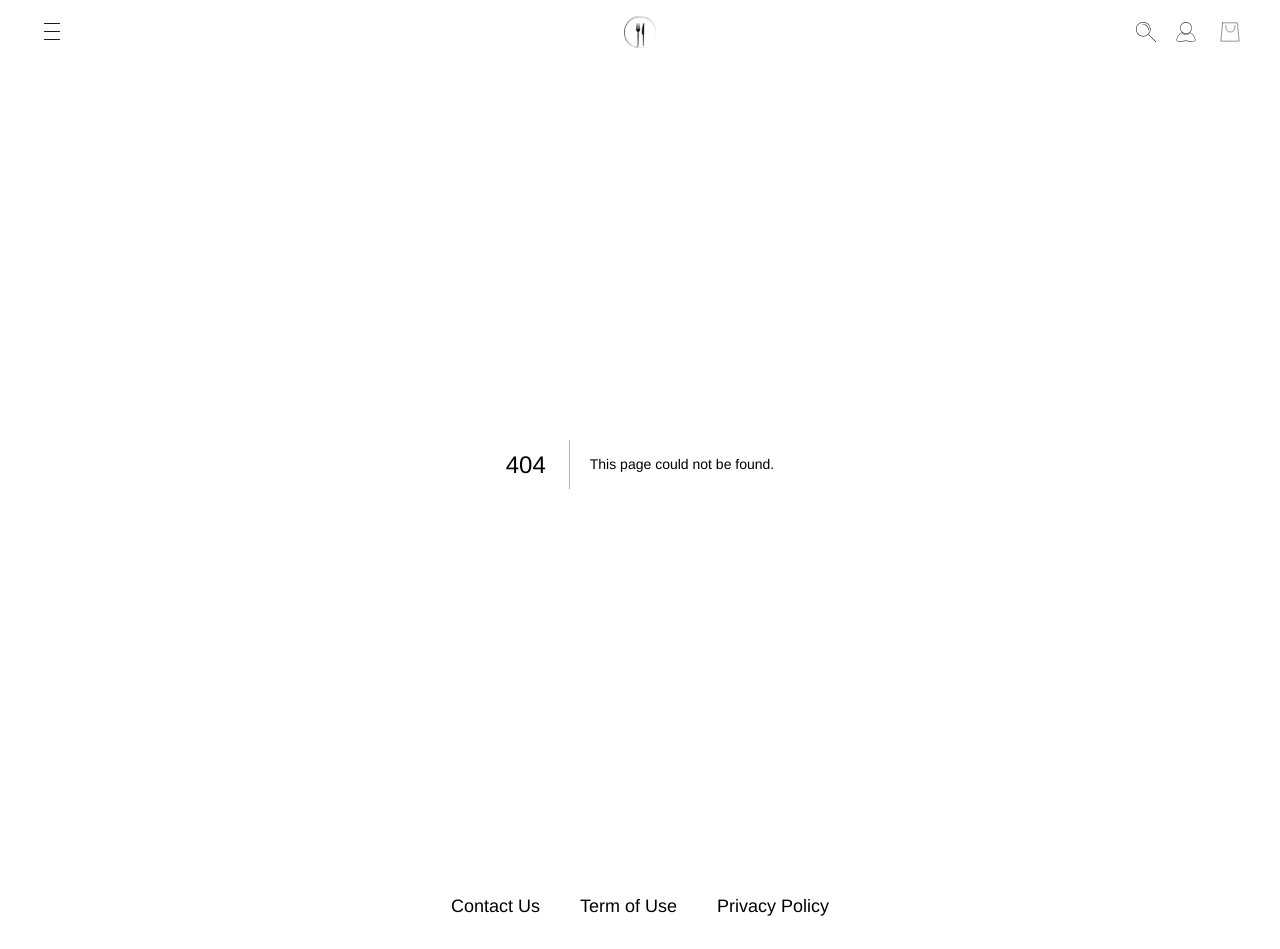
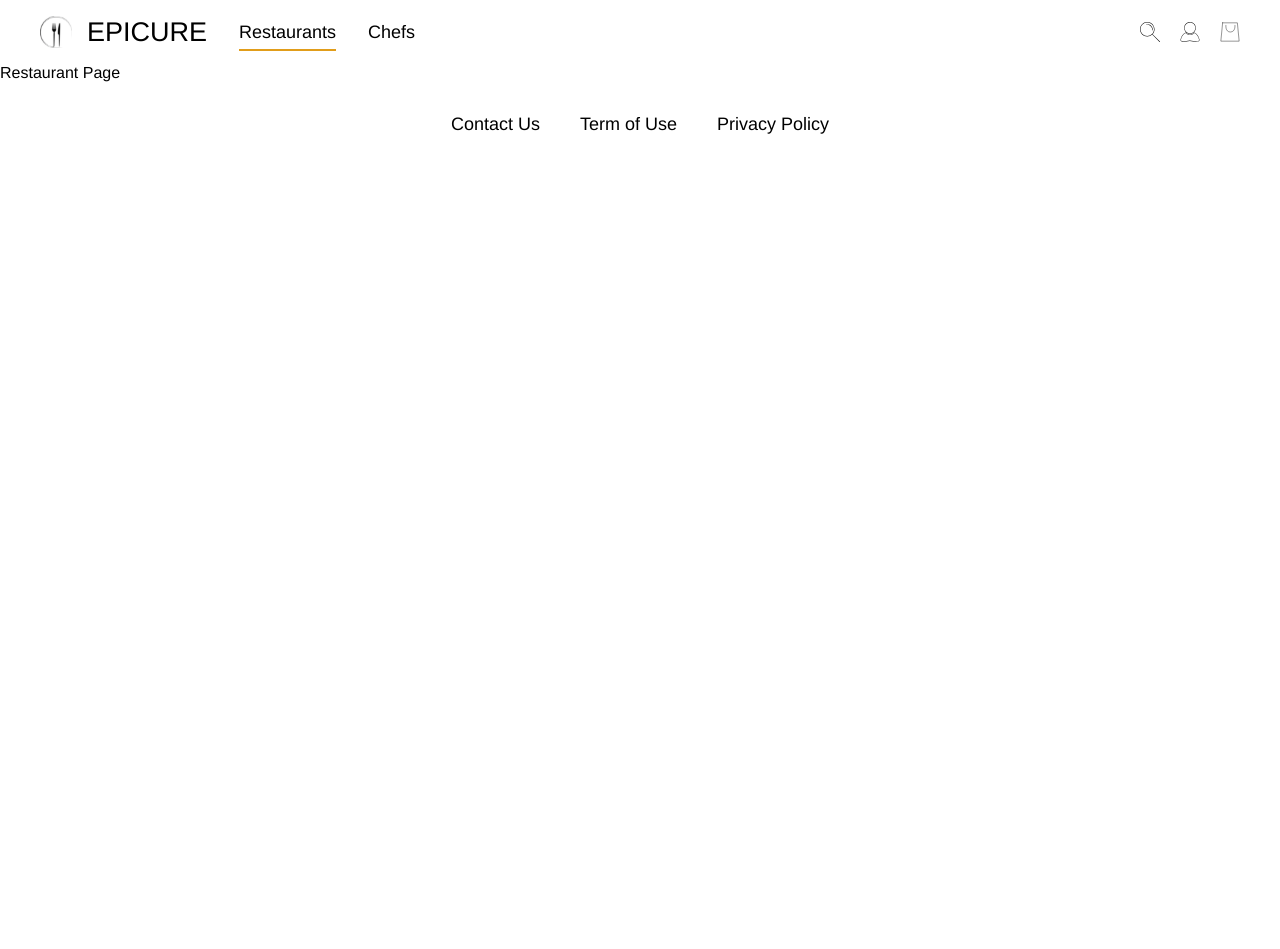
Before and after one commit to n-shahaf/epicure, a Next.js app: page /restaurants in a window 1280 px wide. Before the commit this address had no page. After the commit the page ends 800 px from the top, so only its background shows below. Built offline with nearby package versions, Linux system fonts and the light colour scheme.

Commit message:
Header Search modal

```diff
--- /dev/null
+++ b/src/app/chefs/page.tsx
@@ -0,0 +1,6 @@
+const ChefPage = () => {
+    return (
+        <div>Chef Page</div>
+    )
+}
+export default ChefPage
--- /dev/null
+++ b/src/app/restaurants/page.tsx
@@ -0,0 +1,6 @@
+const RestaurantPage = () => {
+    return (
+        <div>Restaurant Page</div>
+    )
+}
+export default RestaurantPage
--- a/src/components/Header/Header.module.scss
+++ b/src/components/Header/Header.module.scss
@@ -1,4 +1,5 @@
 .header {
+    position: relative;
     height: 46px;
     display: flex;
     align-items: center;
--- a/src/components/Header/Header.tsx
+++ b/src/components/Header/Header.tsx
@@ -3,15 +3,19 @@ import styles from '@/components/Header/Header.module.scss'
 import { useCallback, useState } from 'react'
 import NavBar from '@/components/Header/NavBar'
 import MobileNav from '@/components/Header/MobileNav'
+import SearchModal from '@/components/SearchModal/SearchModal'
 
 const Header = () => {
     const [isMenuOpen, setIsMenuOpen] = useState(false)
     const toggleMenu = useCallback((state: boolean) => setIsMenuOpen(state), [])
+    const [isSearchOpen, setIsSearchOpen] = useState(false)
 
     return (
         <header className={styles.header}>
-            <NavBar openMenu={() => toggleMenu(true)} />
+            <NavBar openMenu={() => toggleMenu(true)} setIsSearchOpen={setIsSearchOpen} />
             <MobileNav isMenuOpen={isMenuOpen} closeMenu={() => toggleMenu(false)} />
+            <SearchModal isOpen={isSearchOpen} setIsOpen={setIsSearchOpen} />
+
         </header>
     )
 }
--- a/src/components/Header/MobileNav.tsx
+++ b/src/components/Header/MobileNav.tsx
@@ -3,6 +3,7 @@ import clsx from 'clsx'
 import Link from 'next/link'
 import CloseIcon from '@/assets/icons/CloseIcon.svg'
 import TEXT from '@/constants/text.constant'
+import Footer from '../Footer/Footer'
 
 type MobileNavProps = {
     isMenuOpen: boolean
@@ -26,6 +27,7 @@ const MobileNav = ({ isMenuOpen, closeMenu }: MobileNavProps) => {
                     </li>
                 ))}
             </ul>
+            <Footer />
         </nav>
     )
 }
--- a/src/components/Header/NavBar.module.scss
+++ b/src/components/Header/NavBar.module.scss
@@ -8,17 +8,47 @@
         cursor: pointer;
     }
 
+    .btn {
+        display: flex;
+        justify-content: center;
+        align-items: center;
+        border: none;
+        background: none;
+    }
+
+    .menuButton {
+        order: 0;
+
         .menuIcon {
             width: 24px;
             height: 24px;
             margin-right: 80px;
         }
+    }
 
+    .logoGroup {
+        display: flex;
+        align-items: center;
+        gap: 32px;
+
+        .logoButton {
+            order: 0;
 
             .logoIcon {
                 width: 32px;
                 height: 32px;
+            }
 
+            span {
+                display: none;
+            }
+        }
+
+        a {
+            display: none;
+            font-size: 18px;
+            font-weight: 200;
+        }
     }
 
     .iconGroup {
@@ -33,3 +63,51 @@
     }
 
 }
+
+.active {
+    box-shadow: inset 0 -2px 0 var(--clr-secondary-dark);
+    padding-block: 8px;
+}
+
+@media (min-width: 768px) {
+    .navbar {
+
+        .menuButton {
+            display: none;
+        }
+
+        .logoGroup {
+            .logoButton {
+                order: 0;
+
+                .logoIcon {
+                    width: 32px;
+                    height: 32px;
+                }
+
+                span {
+                    display: inline-block;
+                }
+            }
+
+            a {
+                display: inline-block;
+            }
+        }
+
+        .logoButton {
+            display: flex;
+            gap: 15px;
+            font-size: 27px;
+            font-weight: 200;
+
+            .logoIcon {}
+
+            span {
+                color: black;
+                display: none;
+                display: inline-block;
+            }
+        }
+    }
+}
--- a/src/components/Header/NavBar.tsx
+++ b/src/components/Header/NavBar.tsx
@@ -5,35 +5,55 @@ import SearchIcon from '@/assets/icons/SearchIcon.svg'
 import UserIcon from '@/assets/icons/UserIcon.svg'
 import BagIcon from '@/assets/icons/BagIcon.svg'
 import Logo from '@/assets/icons/Logo.svg'
-import { useRouter } from 'next/navigation'
+import { usePathname, useRouter } from 'next/navigation'
 import clsx from 'clsx'
+import Link from 'next/link'
+import TEXT from '@/constants/text.constant'
 
 type NavBarProps = {
     openMenu: () => void
+    setIsSearchOpen: (isOpen: boolean) => void
 }
 
-const NavBar = ({ openMenu }: NavBarProps) => {
+const NavBar = ({ openMenu, setIsSearchOpen }: NavBarProps) => {
     const router = useRouter()
+    const pathname = usePathname()
+
     return (
-        <nav className={styles.navbar}>
-            <button className='icon-button-wrapper' onClick={openMenu} >
+        <>
+            <nav className={clsx(styles.navbar)}>
+
+                <button className={clsx(styles.btn, styles.menuButton)} onClick={openMenu} >
                     <HamburgerIcon className={styles.menuIcon} />
                 </button>
-            <button className={'icon-button-wrapper'} onClick={() => router.push('/')} >
+
+                <div className={styles.logoGroup}>
+                    <button className={clsx(styles.btn, styles.logoButton)} onClick={() => router.push('/')} >
                         <Logo className={styles.logoIcon} />
+                        <span>{TEXT.HEADER.logoText}</span>
                     </button>
+                    {TEXT.HEADER.links.map((link) => (
+                        <Link key={link.name} href={link.path} className={clsx({ [styles.active]: pathname === link.path })}>
+                            {link.name}
+                        </Link>
+                    ))}
+                </div>
+
                 <div className={styles.iconGroup}>
-                <button className='icon-button-wrapper'>
+                    <button className={clsx(styles.btn, styles.searchButton)} onClick={() => setIsSearchOpen(true)}>
                         <SearchIcon />
                     </button>
-                <button className='icon-button-wrapper'>
-                    <UserIcon />Í
+
+                    <button className={clsx(styles.btn, styles.userButton)}>
+                        <UserIcon />
                     </button>
-                <button className='icon-button-wrapper'>
+
+                    <button className={clsx(styles.btn, styles.bagButton)}>
                         <BagIcon />
                     </button>
                 </div>
             </nav>
+        </>
     )
 }
 export default NavBar
--- /dev/null
+++ b/src/components/SearchModal/SearchModal.module.scss
@@ -0,0 +1,71 @@
+.modal {
+    display: none;
+    position: absolute;
+    z-index: 10;
+    top: 0;
+    left: 0;
+    width: 100%;
+    height: 400px;
+    padding: 11px 20px;
+    flex-direction: column;
+    align-items: center;
+    gap: 37px;
+    background-color: white;
+
+
+    &.open {
+        display: flex;
+    }
+
+    .heading {
+        width: 100%;
+        display: flex;
+        justify-content: flex-start;
+        align-items: center;
+
+
+        button {
+            width: 24px;
+            height: 24px;
+            justify-self: flex-start;
+            cursor: pointer;
+        }
+
+        h2 {
+            width: 100%;
+            text-align: center;
+            font-size: 18px;
+            font-weight: 200;
+        }
+    }
+
+    .inputWrapper {
+        position: relative;
+
+        input {
+            text-align: center;
+            width: 315px;
+            height: 30px;
+            padding-inline: 20px;
+            border-radius: 4px;
+            border: 1px solid #ccc;
+
+            &:focus {
+                outline: none;
+                border: 1px solid #000;
+                box-shadow: 0 0 5px rgba(0, 0, 0, 0.2);
+            }
+        }
+
+        .searchIcon {
+            position: absolute;
+            left: 10px;
+            top: 50%;
+            transform: translateY(-50%);
+
+            color: #ccc;
+        }
+    }
+
+
+}
--- /dev/null
+++ b/src/components/SearchModal/SearchModal.tsx
@@ -0,0 +1,28 @@
+import styles from '@/components/SearchModal/SearchModal.module.scss'
+import CloseIcon from '@/assets/icons/CloseIcon.svg'
+import clsx from 'clsx'
+import SearchIcon from '@/assets/icons/SearchIcon.svg'
+import TEXT from '@/constants/text.constant'
+
+type SearchModalProps = {
+    isOpen: boolean
+    setIsOpen: (isOpen: boolean) => void
+}
+
+const SearchModal = ({ isOpen, setIsOpen }: SearchModalProps) => {
+    return (
+        <div className={clsx(styles.modal, { [styles.open]: isOpen })}>
+            <div className={styles.heading}>
+                <button onClick={() => setIsOpen(false)} className='icon-button-wrapper'>
+                    <CloseIcon className={styles.closeIcon} />
+                </button>
+                <h2>{TEXT.SEARCH_MODAL.title}</h2>
+            </div>
+            <div className={styles.inputWrapper}>
+                <SearchIcon className={styles.searchIcon} />
+                <input type="text" placeholder={TEXT.SEARCH_MODAL.placeholder} className={styles.input} />
+            </div>
+        </div>
+    )
+}
+export default SearchModal
--- a/src/constants/text.constant.ts
+++ b/src/constants/text.constant.ts
@@ -1,9 +1,10 @@
 
 const TEXT = Object.freeze({
     HEADER: {
+        logoText: 'EPICURE',
         links: [
             { name: 'Restaurants', path: '/restaurants' },
-            { name: 'Dishes', path: '/dishes' }
+            { name: 'Chefs', path: '/chefs' }
         ]
     },
     HOME: {
@@ -35,6 +36,10 @@ const TEXT = Object.freeze({
     RESTAURANT_CARD: {
         altText: 'Restaurant Image',
     },
+    SEARCH_MODAL: {
+        title: 'Search',
+        placeholder: 'Search for restaurant cuisine, chef',
+    }
 } as const)
 
 export default TEXT
```
Also changed, not shown: src/hooks/useIsMobile.tsx (added, +22 -0 lines), src/app/chefs/page.module.scss (added). Lines whose indentation alone changed are shown as unchanged.
